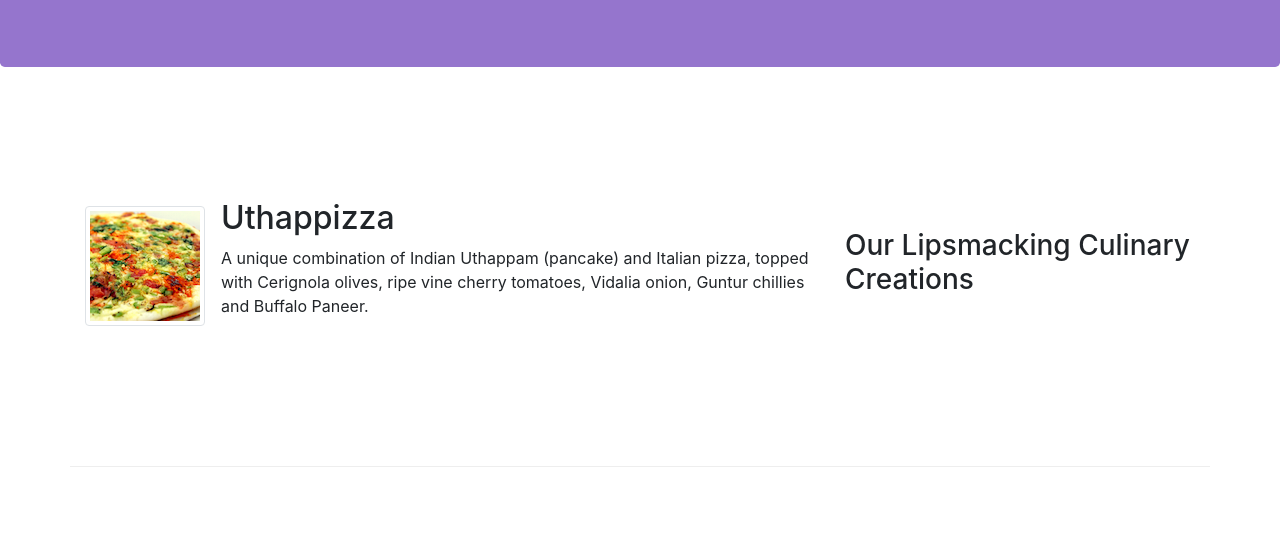
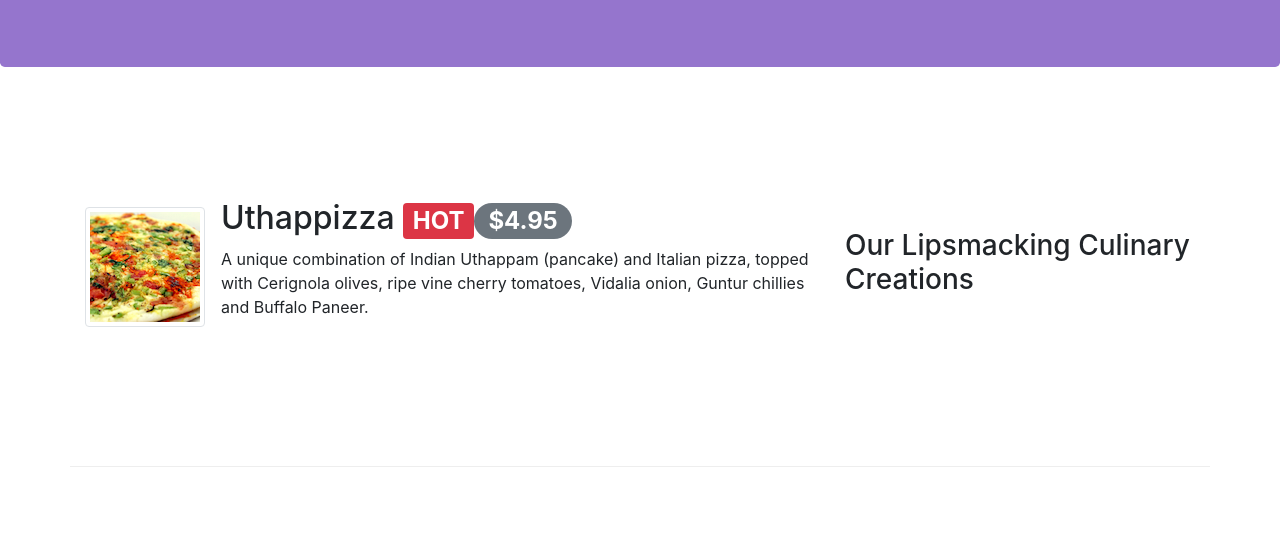
Before and after one commit to vivianmazeh/confusion, a website: page index.html in a window 1280 px wide. Shown: the part 267-800 px from the top of the page. Drawn offline with nearby package versions, Linux system fonts and the light colour scheme.

Commit message:
added badge

```diff
--- a/index.html
+++ b/index.html
@@ -55,7 +55,7 @@
                 <div class="media">
                     <img class="d-flex mr-3 img-thumbnail align-self-center"src="img/uthappizza.png" alt="Uthappizza">
                     <div class="media-body">
-                        <h2 class="mt-0">Uthappizza</h2>
+                        <h2 class="mt-0">Uthappizza <span class="badge badge-danger">HOT</span><span class="badge badge-pill badge-secondary">$4.95</span> </h2>
                         <p class="d-done d-sm-lock">A unique combination of Indian Uthappam (pancake) and Italian pizza, topped with Cerignola olives, ripe vine cherry tomatoes, Vidalia onion, Guntur chillies and Buffalo Paneer.</p>
                     </div>
                 </div>
```
